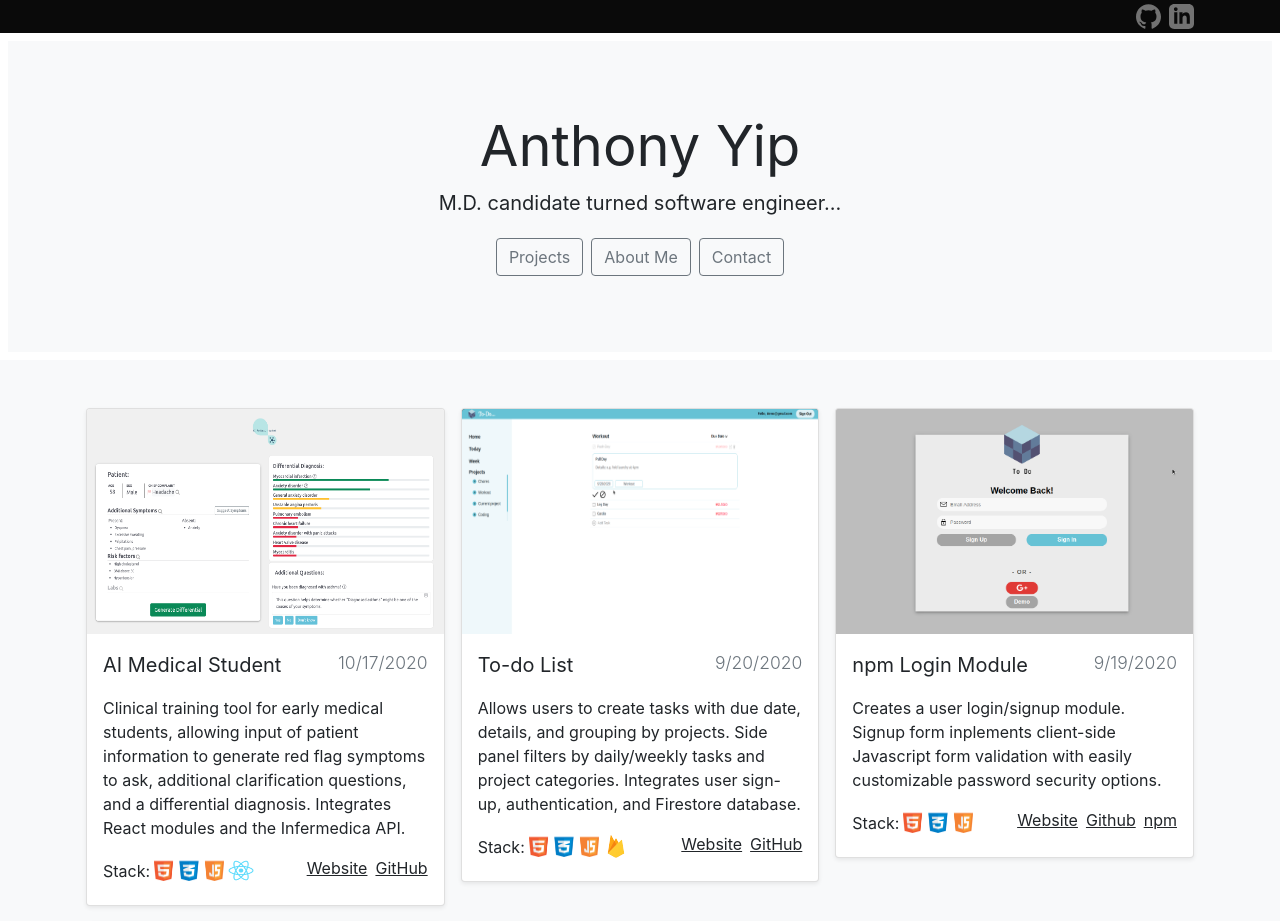
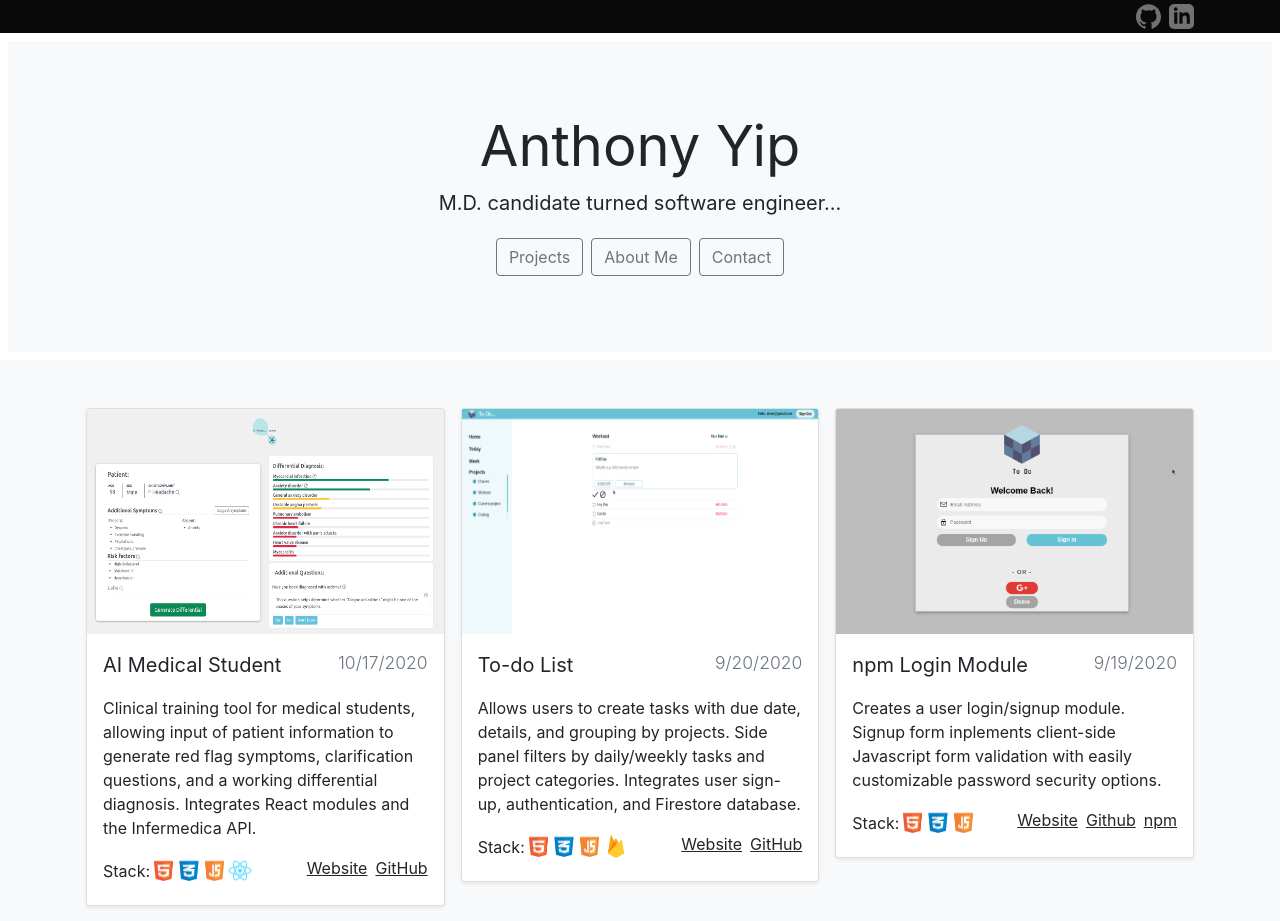
Before and after one commit to YipAnthony/portfolio, a React (Create React App) app: page / in a window 1280 px wide. Shown: the top 921 px of the page. Built offline with nearby package versions, Linux system fonts and the light colour scheme.

Commit message:
Update resume

```diff
--- a/src/Projects.js
+++ b/src/Projects.js
@@ -20,11 +20,11 @@ export default function Projects() {
 
                                     <small className="text-muted float-right">10/17/2020</small>
                                     </p>
-                                    <p className="card-text">Clinical training tool for early medical students, allowing input of patient information to generate red flag symptoms to ask, additional clarification questions, and a differential diagnosis. Integrates React modules and the Infermedica API.</p>
+                                    <p className="card-text">Clinical training tool for medical students, allowing input of patient information to generate red flag symptoms, clarification questions, and a working differential diagnosis. Integrates React modules and the Infermedica API.</p>
 
                                     <p className="card-text"> Stack:
                                         <img className="card-text mb-2 ml-1" src="images/stack.png" alt="HTML, JS, CSS" width="70" height="25"/>
-                                        <img className="card-text mb-1 ml-1" src="images/react.png" alt="React" width="26" height="23"/>
+                                        <img className="card-text mb-1 ml-1" src="images/react.png" alt="React" width="24" height="23"/>
                                         <span className="card-text float-right">
                                             <a className="d-md-inline-block" href="https://yipanthony.github.io/MedStudentAI/" target="_blank" rel="noopener noreferrer">
                                             Website
```
Also changed, not shown: 10 other files (tests, documents, lock files or other folders).
